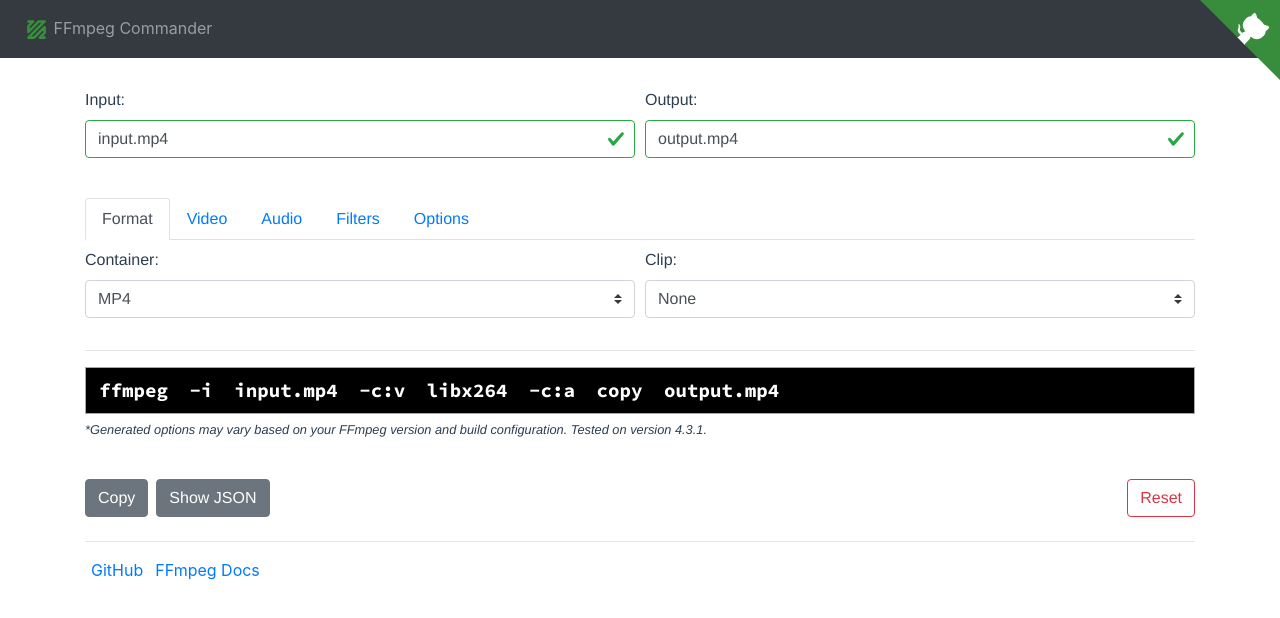
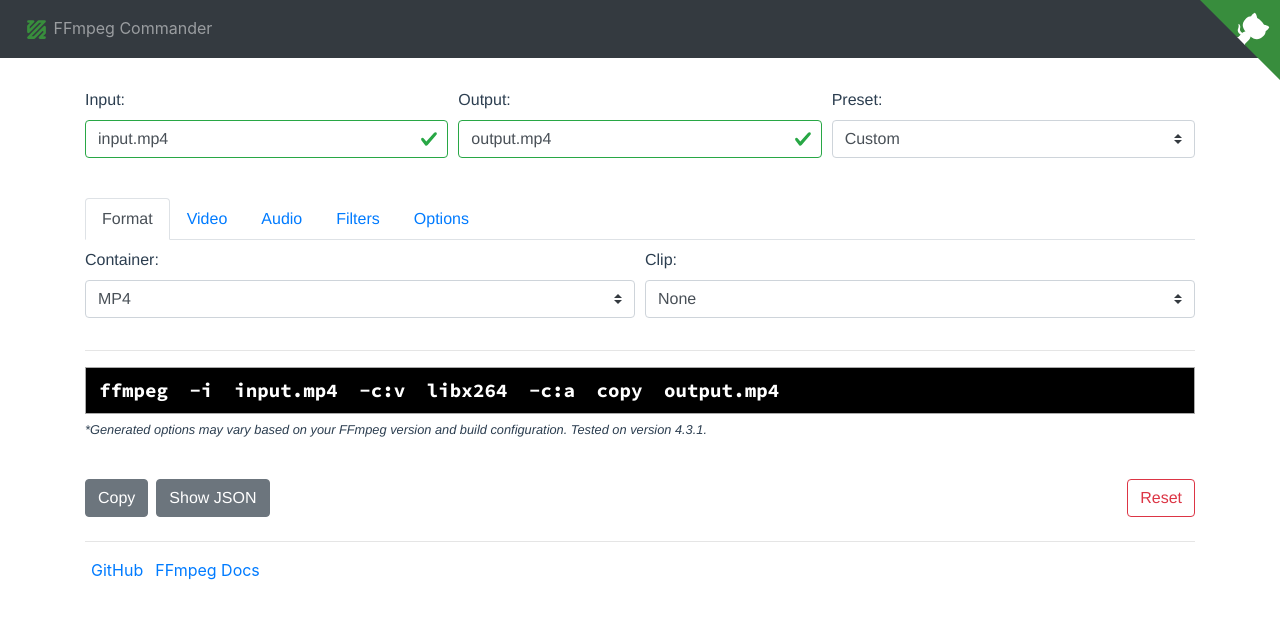
Before and after one commit to alfg/ffmpeg-commander, a Vue app: page / in a window 1280 px wide. Shown: the top 618 px of the page. Built offline with nearby package versions, Linux system fonts and the light colour scheme; what vue-highlightjs would draw is missing.

Commit message:
create feature to select from pre-configured presets.

```diff
--- a/src/components/Audio.vue
+++ b/src/components/Audio.vue
@@ -40,14 +40,14 @@
 </template>
 
 <script>
-import config from '@/config';
+import form from '@/form';
 
 const {
   codecs,
   audioChannels,
   audioQualities,
   sampleRates,
-} = config;
+} = form;
 
 export default {
   name: 'Audio',
--- a/src/components/Command.vue
+++ b/src/components/Command.vue
@@ -56,9 +56,6 @@
       });
       return output;
     },
-    update(key, value) {
-      this.$emit('input', { ...this.value, [key]: value });
-    },
   },
 };
 </script>
--- a/src/components/Editor.vue
+++ b/src/components/Editor.vue
@@ -19,6 +19,20 @@
             :state="Boolean(form.output)"
             placeholder="Example: output.mp4"
           ></b-form-input>
+        </b-form-group>
+      </b-col>
+
+      <b-col>
+        <b-form-group label="Preset: " label-for="preset">
+          <b-form-select
+            class="u-full-width"
+            v-model="preset"
+            @change="update('preset', $event)"
+          >
+            <optgroup v-for="(o, i) in presets" :label="i" v-bind:key="i">
+              <option v-for="item in o" :key="item.id" :value="item.value">{{item.name}}</option>
+            </optgroup>
+          </b-form-select>
         </b-form-group>
       </b-col>
     </b-form-row>
@@ -82,7 +96,8 @@
 
 <script>
 import path from 'path';
-import config from '@/config';
+import form from '@/form';
+import presets from '@/presets';
 import codecMap from '@/codecs';
 import ffmpeg from '@/ffmpeg';
 
@@ -96,7 +111,7 @@
 const {
   containers,
   codecs,
-} = config;
+} = form;
 
 export default {
   name: 'Editor',
@@ -112,6 +127,8 @@
   data() {
     return {
       default: {},
+      preset: 'custom',
+      presets: presets.getPresetOptions(),
       form: {
         input: 'input.mp4',
         output: 'output.mp4',
@@ -179,8 +196,7 @@
   },
   computed: {
     formString() {
-      const { form } = this;
-      const json = this.transformToJSON(form);
+      const json = this.transformToJSON(this.form);
 
       // Only return non-null values in JSON string.
       const jsonStr = JSON.stringify(json, (k, v) => {
@@ -202,12 +218,25 @@
       },
       deep: true,
     },
+    preset: {
+      handler() {
+        if (this.preset !== 'custom') {
+          this.setPreset(this.preset);
+        }
+      },
+    },
   },
   methods: {
     updateFile(file) {
       this.form.input = file ? file.name : '';
       this.updateOutput();
       this.generateCommand();
+    },
+    setPreset(value) {
+      this.reset();
+      const preset = presets.getPreset(value);
+      this.form = { ...this.form, ...preset };
+      this.preset = value;
     },
     generateCommand() {
       const {
@@ -295,10 +324,10 @@
     toggleJSON() {
       this.showJSON = !this.showJSON;
     },
-    transformToJSON(form) {
+    transformToJSON(formData) {
       const {
         format, video, audio, filters,
-      } = form;
+      } = formData;
 
       const json = {
         format: {
@@ -355,8 +384,12 @@
       };
       return json;
     },
+    update(key, value) {
+      this.$emit('input', { ...this.value, [key]: value });
+    },
     reset() {
       this.form = { ...this.default };
+      this.preset = 'custom';
     },
   },
 };
--- a/src/components/Filters.vue
+++ b/src/components/Filters.vue
@@ -47,7 +47,7 @@
 </template>
 
 <script>
-import config from '@/config';
+import form from '@/form';
 
 const {
   deband,
@@ -56,7 +56,7 @@
   dejudder,
   denoise,
   deinterlace,
-} = config;
+} = form;
 
 export default {
   name: 'Filters',
--- a/src/components/Format.vue
+++ b/src/components/Format.vue
@@ -53,12 +53,12 @@
 </template>
 
 <script>
-import config from '@/config';
+import form from '@/form';
 
 const {
   containers,
   clip,
-} = config;
+} = form;
 
 export default {
   name: 'Format',
--- a/src/components/Options.vue
+++ b/src/components/Options.vue
@@ -20,11 +20,11 @@
 </template>
 
 <script>
-import config from '@/config';
+import form from '@/form';
 
 const {
   extraOptions,
-} = config;
+} = form;
 
 export default {
   name: 'Filters',
--- a/src/components/Video.vue
+++ b/src/components/Video.vue
@@ -110,7 +110,7 @@
 </template>
 
 <script>
-import config from '@/config';
+import form from '@/form';
 
 const {
   codecs,
@@ -128,7 +128,7 @@
   formats,
   aspects,
   scalings,
-} = config;
+} = form;
 
 export default {
   name: 'Video',
--- a/src/config.js
+++ b/src/form.js
@@ -1,4 +1,4 @@
-const config = {
+const form = {
   containers: {
     video: [
       { name: 'MP4', value: 'mp4' },
@@ -283,4 +283,4 @@
   ],
 };
 
-export default config;
+export default form;
--- /dev/null
+++ b/src/presets/index.js
@@ -0,0 +1,29 @@
+/* eslint-disable import/no-dynamic-require */
+/* eslint-disable global-require */
+
+const presetOptions = {
+  general: [
+    { name: 'Very Fast 1080p', value: 'very-fast-1080p30' },
+    { name: 'Very Fast 720p', value: 'very-fast-720p30' },
+    { name: 'Fast 1080p', value: 'fast-1080p30' },
+    { name: 'Fast 720p', value: 'fast-720p30' },
+  ],
+  custom: [
+    { name: 'Custom', value: 'custom' },
+  ],
+};
+
+function getPresetOptions() {
+  return presetOptions;
+}
+
+function getPreset(preset) {
+  const r = preset.replace('./', '').replace('.json', '');
+  const item = require(`./${r}`);
+  return item;
+}
+
+export default {
+  getPresetOptions,
+  getPreset,
+};
--- /dev/null
+++ b/src/presets/very-fast-1080p30.json
@@ -0,0 +1,15 @@
+{
+    "format": {
+        "container": "mp4"
+    },
+    "video": {
+        "codec": "x264",
+        "preset": "veryfast",
+        "crf": 24,
+        "frame_rate": "30",
+        "size": "1080p"
+    },
+    "audio": {
+        "codec": "copy"
+    }
+}
```
